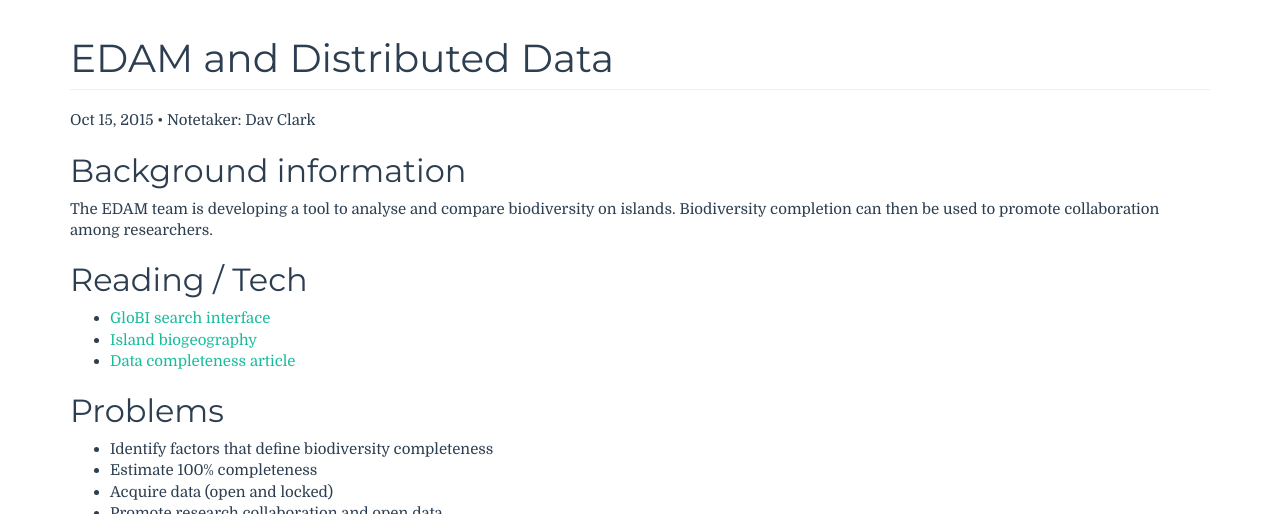
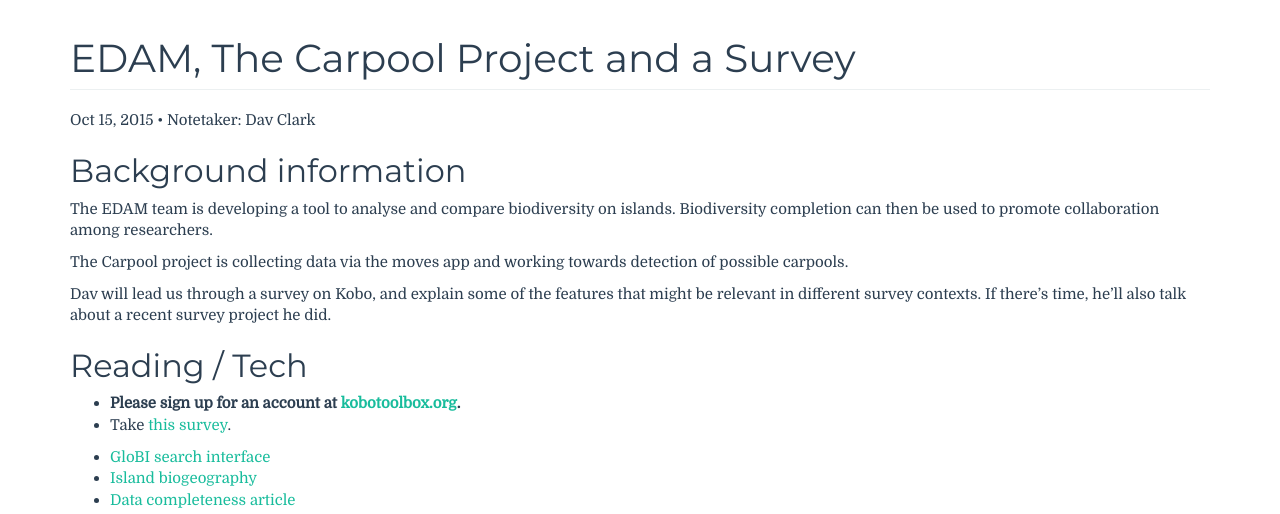
Before and after one commit to BIDS-collaborative/hackingmeasurement.github.io, a Jekyll site: the page built from syllabus/_posts/2015-10-15-EDAM.md, in a window 1280 px wide and 900 px high, cut to the strip 386-900 px from the top of the window. Built offline with Jekyll 4.4.1, drawn with Linux system fonts in a browser that asks for light colours; comment, search, counter and statistics services are not loaded.

Commit message:
Updates for tomorrow

```diff
--- a/syllabus/_posts/2015-10-15-EDAM.md
+++ b/syllabus/_posts/2015-10-15-EDAM.md
@@ -1,5 +1,5 @@
 ---
-title: EDAM and Distributed Data
+title: EDAM, The Carpool Project and a Survey
 author: Dav Clark
 presenters: Jong-Kai Yang
 layout: class
@@ -11,20 +11,34 @@ The EDAM team is developing a tool to analyse and compare biodiversity on
 islands. Biodiversity completion can then be used to promote collaboration
 among researchers.
 
+The Carpool project is collecting data via the moves app and working towards
+detection of possible carpools.
+
+Dav will lead us through a survey on Kobo, and explain some of the features
+that might be relevant in different survey contexts. If there's time, he'll
+also talk about a recent survey project he did.
+
 ## Reading / Tech
+
+- **Please sign up for an account at
+  [kobotoolbox.org](http://www.kobotoolbox.org).**
+- Take [this survey](https://yvbzq.enketo.kobotoolbox.org/webform).
 
 - [GloBI search interface](http://www.globalbioticinteractions.org/)
 - [Island biogeography](https://en.wikipedia.org/wiki/Insular_biogeography)
-- [Data completeness article](http://www.nature.com/ncomms/2015/150907/ncomms9221/full/ncomms9221.html)
+- [Data completeness
+  article](http://www.nature.com/ncomms/2015/150907/ncomms9221/full/ncomms9221.html)
 
-## Problems
+## EDAM
+
+### Problems
 
 - Identify factors that define biodiversity completeness
 - Estimate 100% completeness
 - Acquire data (open and locked)
 - Promote research collaboration and open data
 
-## Tentative plan
+### Tentative plan
 
 - Discuss project proposal
 - Island biogeography
```
